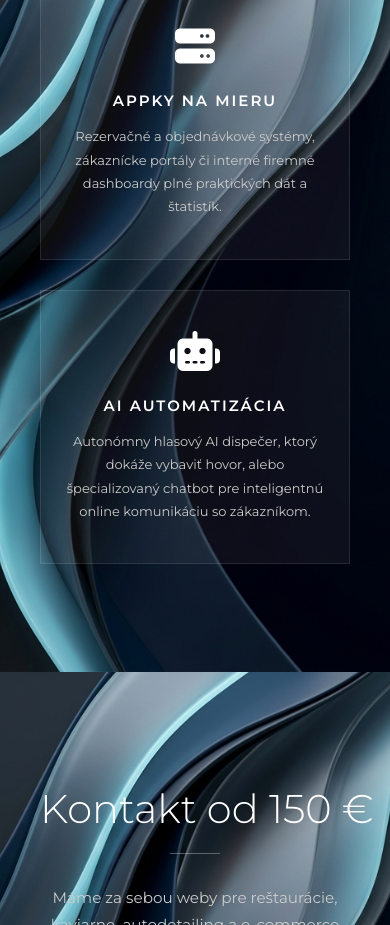
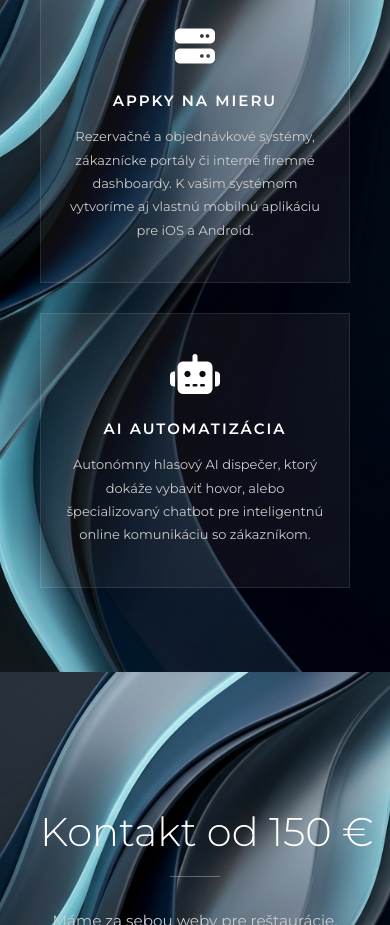
Before and after one commit to websolution4you/telio_comp, a Next.js app: page / in a window 390 px wide. Shown: the part 6080-7005 px from the top of the page. Built offline with nearby package versions, Linux system fonts and the light colour scheme.

Commit message:
Aktualizacia sluzby APPKY NA MIERU s informaciou o mobilnych aplikaciach

```diff
--- a/app/page.tsx
+++ b/app/page.tsx
@@ -336,7 +336,7 @@ export default function HomePage() {
               <div className="service-card">
                 <i className="fa-solid fa-server"></i>
                 <h3>APPKY NA MIERU</h3>
-                <p>Rezervačné a objednávkové systémy, zákaznícke portály či interné firemné dashboardy plné praktických dát a štatistík.</p>
+                <p>Rezervačné a objednávkové systémy, zákaznícke portály či interné firemné dashboardy. K vašim systémom vytvoríme aj vlastnú mobilnú aplikáciu pre iOS a Android.</p>
               </div>
               <div className="service-card">
                 <i className="fa-solid fa-robot"></i>
```
